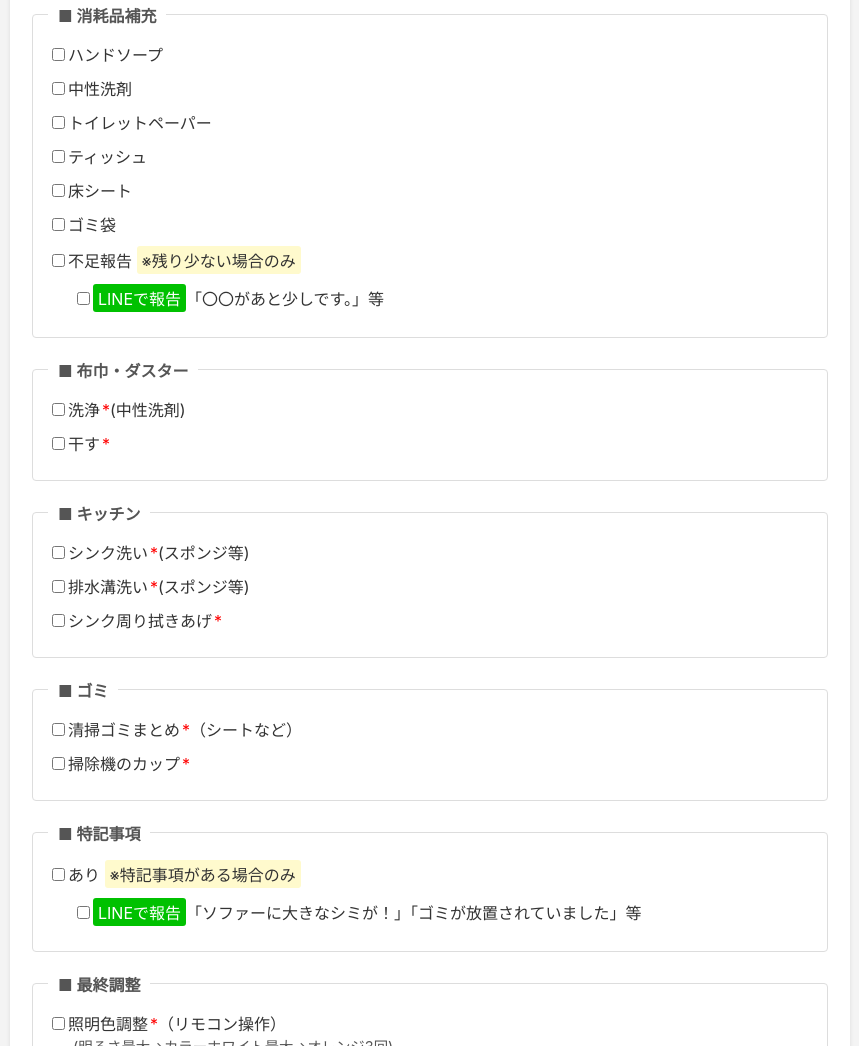
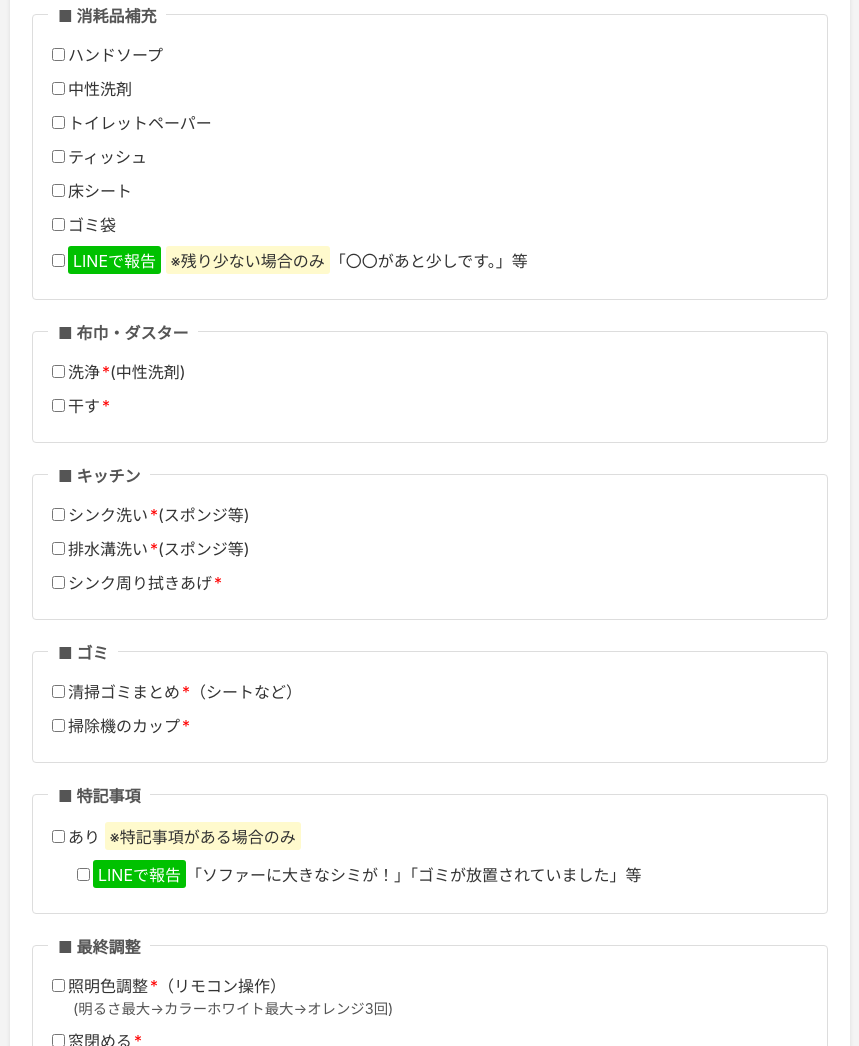
Before and after one commit to shinnosukeyan/cleaning-app, a plain HTML site: page index.html in a window 1280 px wide. Shown: the part 2094-3140 px from the top of the page, without its empty margins (210-1069 px from the left). Drawn offline with Linux system fonts and the light colour scheme.

Commit message:
Update index.html

```diff
--- a/index.html
+++ b/index.html
@@ -202,11 +202,7 @@
                 </div>
 
                 <div class="checkbox-group">
-                    <label><input type="checkbox" name="checklist" value="不足報告">不足報告 <span class="lemon-yellow-highlight">※残り少ない場合のみ</span></label>
-                </div>
-
-                <div class="checkbox-group" style="margin-left: 25px;">
-                    <label><input type="checkbox" name="checklist" value="LINEで報告_消耗品"><span class="line-report-highlight">LINEで報告</span>「〇〇があと少しです。」等</label>
+                    <label><input type="checkbox" name="checklist" value="LINEで報告_消耗品"><span class="line-report-highlight">LINEで報告</span> <span class="lemon-yellow-highlight">※残り少ない場合のみ</span>「〇〇があと少しです。」等</label>
                 </div>
 
             </fieldset>
```
